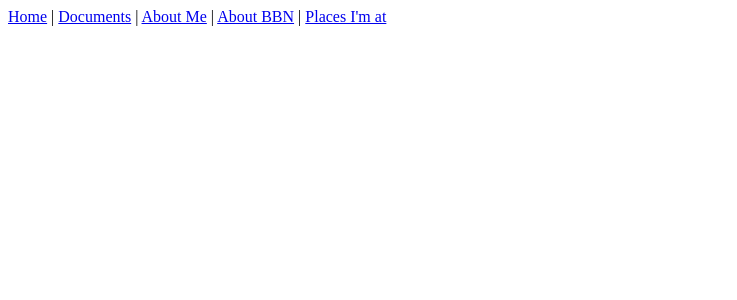
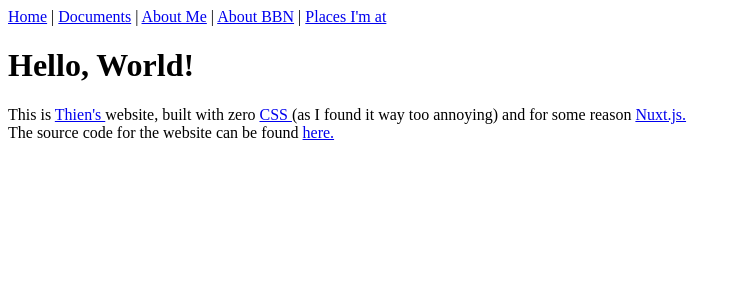
Before and after one commit to Skylafalls/website, a Nuxt app: page /home in a window 1280 px wide. Shown: the top 300 px of the page, without its empty margins (0-737 px from the left). Built offline with nearby package versions, Linux system fonts and the light colour scheme.

Commit message:
Hopefully fixed that annoying thing

```diff
--- a/app/app.vue
+++ b/app/app.vue
@@ -2,7 +2,7 @@
   <div>
     <Title>Thien's Website</Title>
     <header>
-      <NuxtLink href="/">Home</NuxtLink> |
+      <NuxtLink href="home">Home</NuxtLink> |
       <NuxtLink href="docs">Documents</NuxtLink> |
       <NuxtLink href="about">About Me</NuxtLink> |
       <NuxtLink href="bbn">About BBN</NuxtLink> |
--- /dev/null
+++ b/app/pages/home.vue
@@ -0,0 +1,23 @@
+<template>
+  <div>
+    <h1>Hello, World!</h1>
+    <p>This is
+      <a href="https://youtube.com/@boredthien" aria-label="Link to YT Channel">
+        Thien's
+      </a>
+      website, built with zero
+      <a href="https://developer.mozilla.org/en-US/docs/Web/CSS" aria-label="Link to MDN's CSS">
+        CSS
+      </a>
+      (as I found it way too annoying) and for some reason
+      <a href="https://nuxt.com" aria-label="Link to Nuxt Framework">
+        Nuxt.js.
+      </a>
+      <br>
+      The source code for the website can be found
+      <a href="https://github.com/Thien-Hubbing/Thien-Hubbing.github.io">
+        here.
+      </a>
+    </p>
+  </div>
+</template>
--- a/app/pages/index.vue
+++ b/app/pages/index.vue
@@ -1,23 +1,7 @@
 <template>
-  <div>
-    <h1>Hello, World!</h1>
-    <p>This is
-      <a href="https://youtube.com/@boredthien" aria-label="Link to YT Channel">
-        Thien's
-      </a>
-      website, built with zero
-      <a href="https://developer.mozilla.org/en-US/docs/Web/CSS" aria-label="Link to MDN's CSS">
-        CSS
-      </a>
-      (as I found it way too annoying) and for some reason
-      <a href="https://nuxt.com" aria-label="Link to Nuxt Framework">
-        Nuxt.js.
-      </a>
-      <br>
-      The source code for the website can be found
-      <a href="https://github.com/Thien-Hubbing/Thien-Hubbing.github.io">
-        here.
-      </a>
-    </p>
-  </div>
+  <Home />
 </template>
+
+<script setup lang="ts">
+import Home from './home.vue';
+</script>
```
